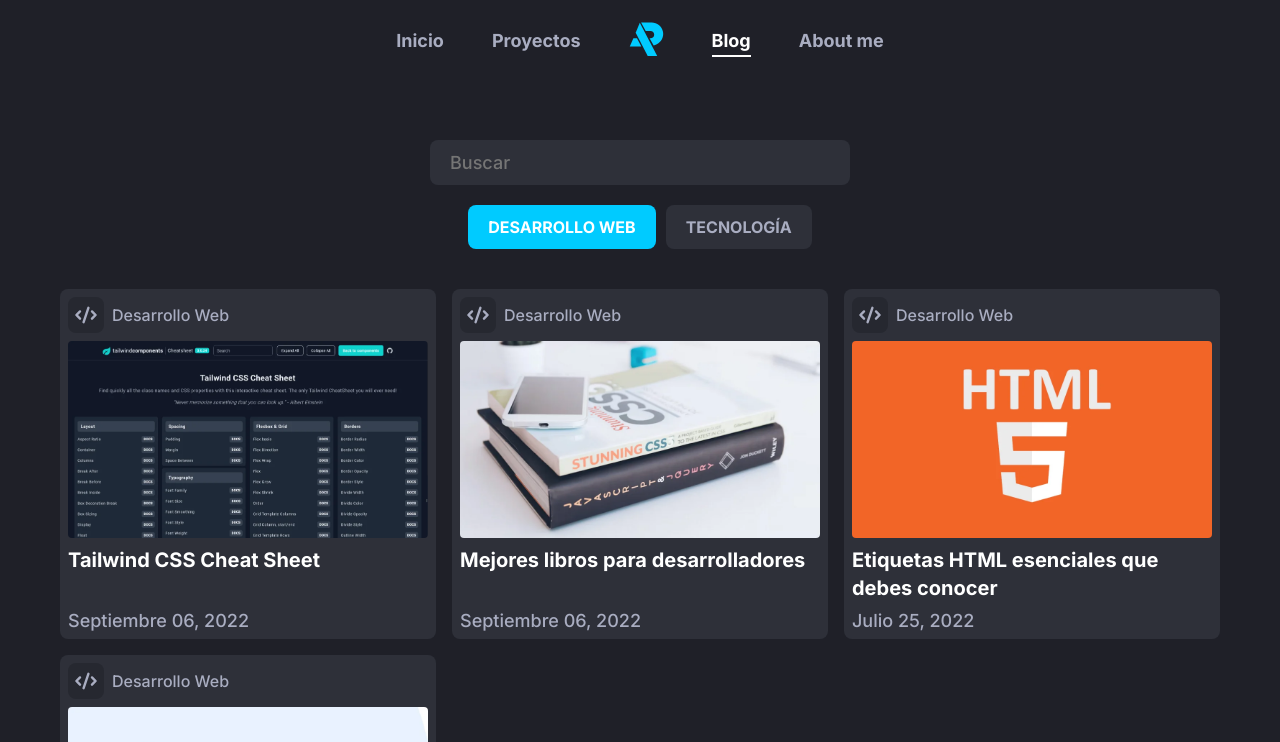
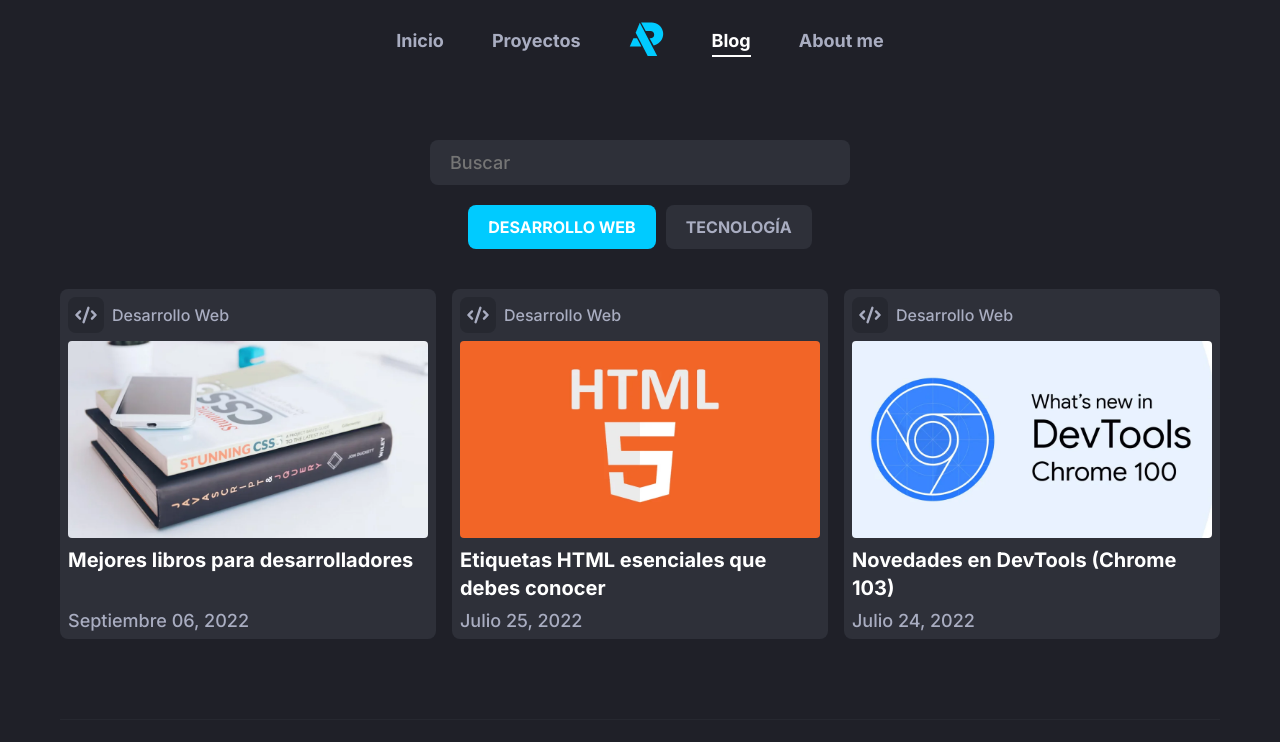
Before and after one commit to AlexisPaez11/website, a React (Create React App) app: page /Blog in a window 1280 px wide. Shown: the top 742 px of the page. Built offline with nearby package versions, Linux system fonts and the light colour scheme; a web font is replaced by a local one.

Commit message:
css modified

```diff
--- a/src/components/article/ArticleData.jsx
+++ b/src/components/article/ArticleData.jsx
@@ -11,14 +11,14 @@ import TailwindCSSCheatSheet from '../../assets/blog-assets/tailwind-css-cheat-s
 // import React from '../../assets/blog-assets/react.webp'
 
 const ArticleData = [
-    {
-    categoryimg: <HiCode />,
-    category: 'Desarrollo Web',
-    image: TailwindCSSCheatSheet,
-    title: 'Tailwind CSS Cheat Sheet',
-    date:'Septiembre 06, 2022',
-    url: 'TailwindCSSCheatSheet',
-    },
+    // {
+    // categoryimg: <HiCode />,
+    // category: 'Desarrollo Web',
+    // image: TailwindCSSCheatSheet,
+    // title: 'Tailwind CSS Cheat Sheet',
+    // date:'Septiembre 06, 2022',
+    // url: 'TailwindCSSCheatSheet',
+    // },
     {
     categoryimg: <HiCode />,
     category: 'Desarrollo Web',
--- a/src/index.css
+++ b/src/index.css
@@ -782,7 +782,7 @@ time {
 .article-container a:hover {
     text-decoration: underline;
 }
-.article-container > img, .article-container .video {
+.article-container > img, .article-container > .video {
     min-width: 44rem;
     max-width: 64rem;
     margin: 2rem 0;
@@ -1296,7 +1296,7 @@ footer {
     .article-section {
         padding: 0 2rem;
     }
-    .article-container img, .article-container .video {
+    .article-container > img, .article-container > .video {
         min-width: 26rem;
     }
     table tr {
```
